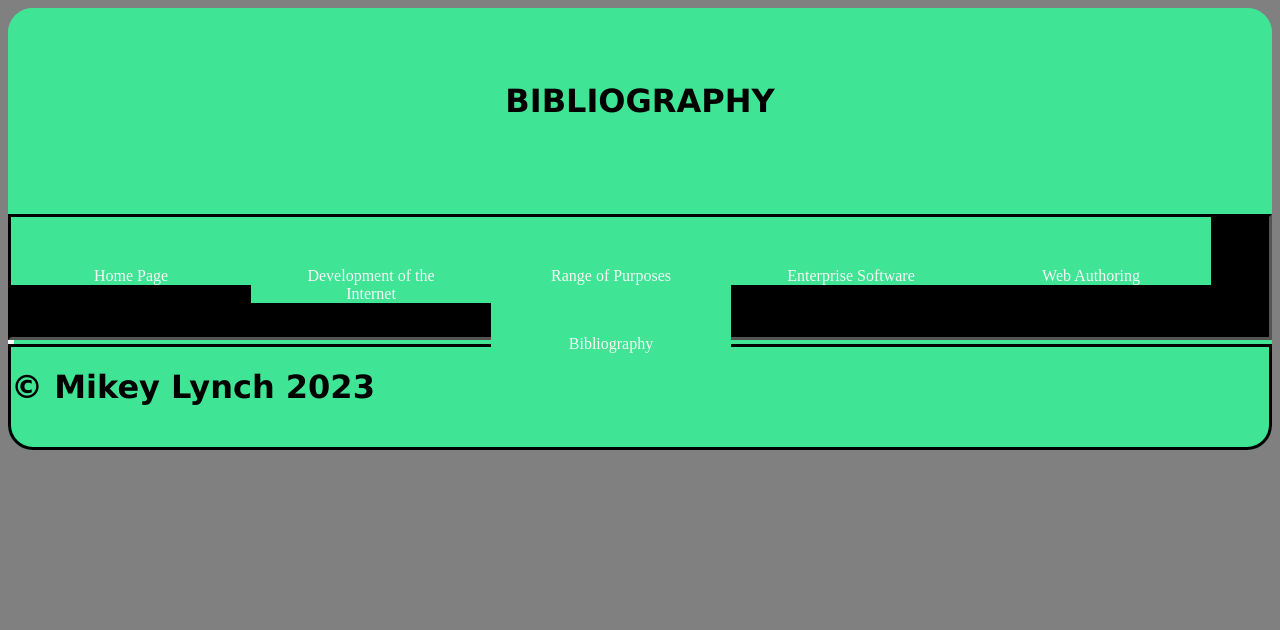
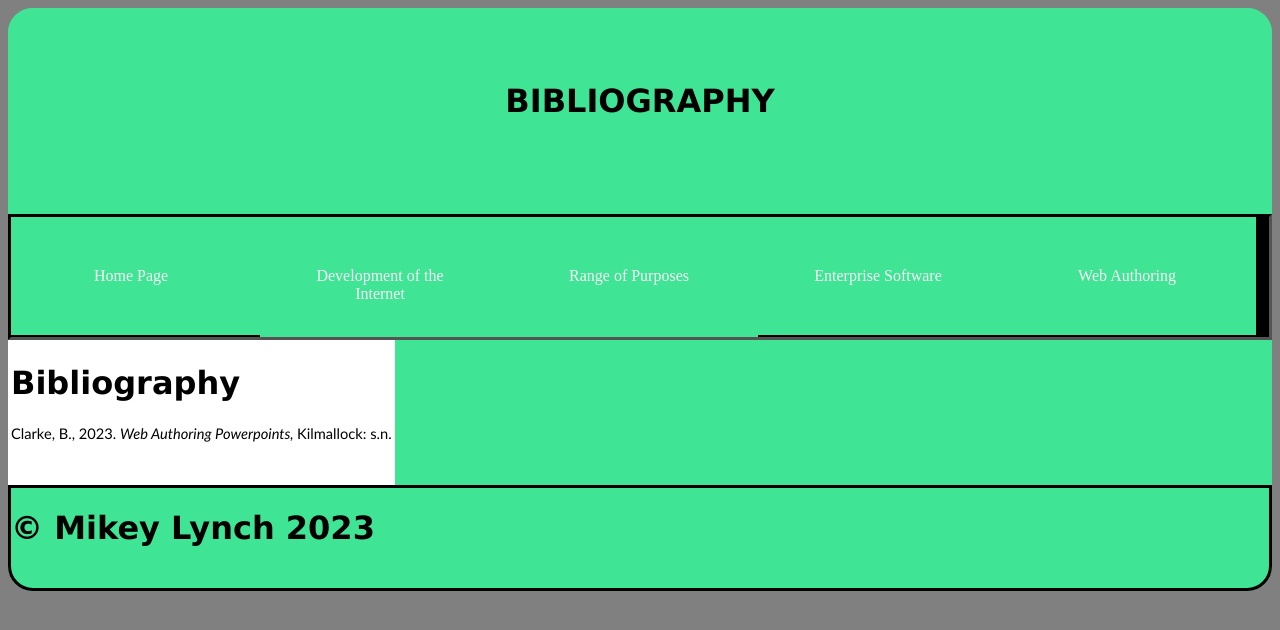
Before and after one commit to MikeyLynch1582/theinternet, a plain HTML site: page bibliography.html in a window 1280 px wide. Drawn offline with Linux system fonts and the light colour scheme.

Commit message:
Add files via upload

```diff
--- a/Styles.css
+++ b/Styles.css
@@ -37,14 +37,16 @@ body 	{
 			margin: 0px;
 			padding: 0px;
 			overflow: hidden;
+			height: 120px;
 			}
 
 	li a 	{
 			display: inline;
 			float: left;
 			padding-left: 45px;
-			padding-right: 45px;
+			padding-right: 54px;
 			padding-top: 50px;
+			padding-bottom: 50px;
 			text-align: center;
 			text-decoration: none;
 			}
--- a/bibliography.html
+++ b/bibliography.html
@@ -9,6 +9,28 @@
 
 </style>
 <link href="Styles.css" rel="stylesheet" type="text/css">
+<style type="text/css">
+<!--
+p.MsoBibliography {
+margin-top:0cm;
+margin-right:0cm;
+margin-bottom:8.0pt;
+margin-left:0cm;
+line-height:107%;
+font-size:11.0pt;
+font-family:"Calibri",sans-serif;
+}
+p.MsoNormal {
+margin-top:0cm;
+margin-right:0cm;
+margin-bottom:8.0pt;
+margin-left:0cm;
+line-height:107%;
+font-size:11.0pt;
+font-family:"Calibri",sans-serif;
+}
+-->
+</style>
 </head>
 
 <body>
@@ -33,13 +55,19 @@
 	</nav>
 
 	<main>
+		<h1>Bibliography</h1>
+        <p class="MsoBibliography">Clarke, B., 2023. <em>Web Authoring Powerpoints, </em>Kilmallock:    s.n.<span style="line-height:107%; font-size:12.0pt; "> </span></p>
+        <p class="MsoNormal">&nbsp;</p>
+<p></p>
 
-	</main>
+
+
+  </main>
 
 
 
 	<footer>
-		<h1> &copy; Mikey Lynch 2023</h1>
+	  <h1> &copy; Mikey Lynch 2023</h1>
 
 	</footer>
 
```
Also changed, not shown: images/web_authoring_clip_image002.png (added), images/web_authoring_clip_image002_0000.png (added), images/web_authoring_clip_image002_0001.png (added), images/web_authoring_clip_image002_0002.png (added), images/web_authoring_clip_image002_0003.png (added).
